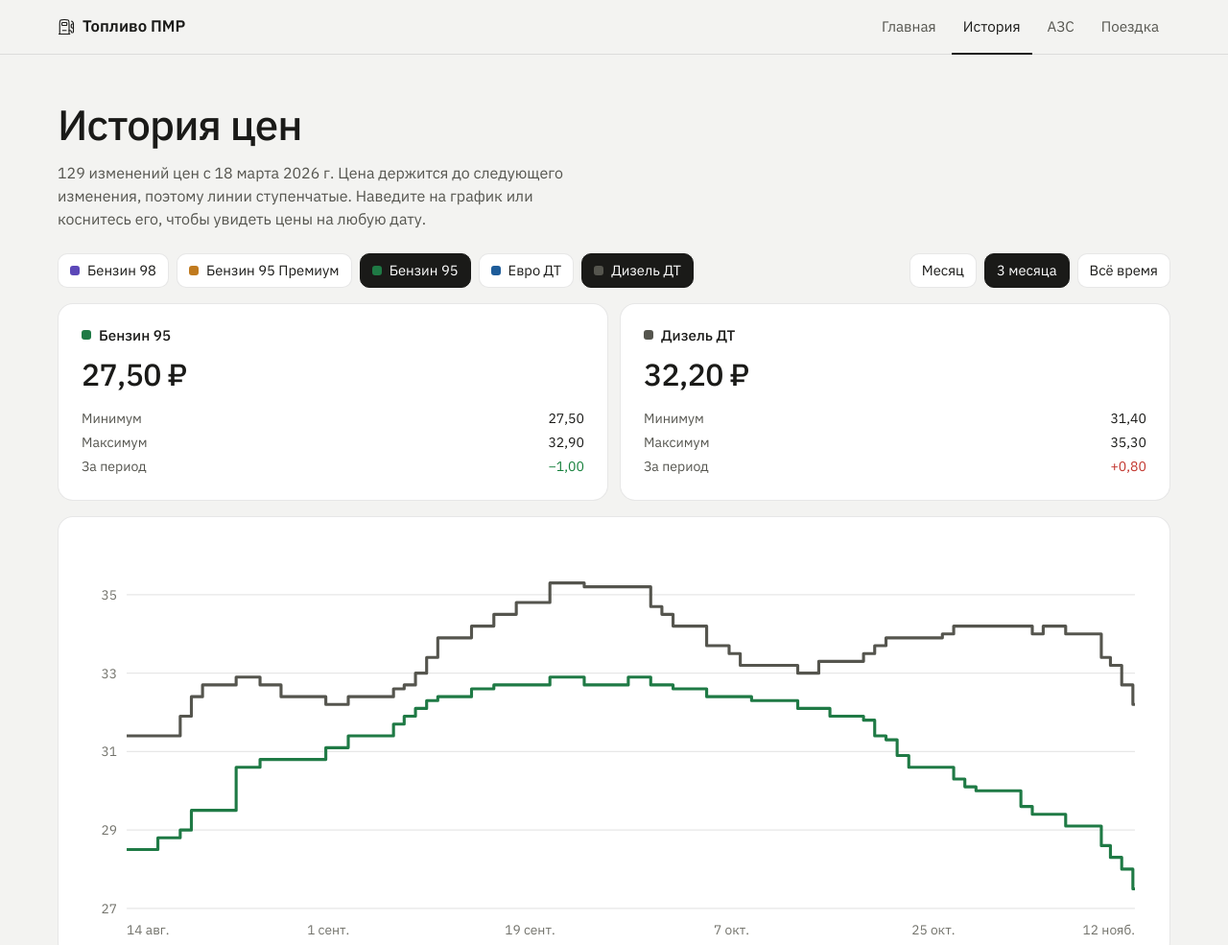
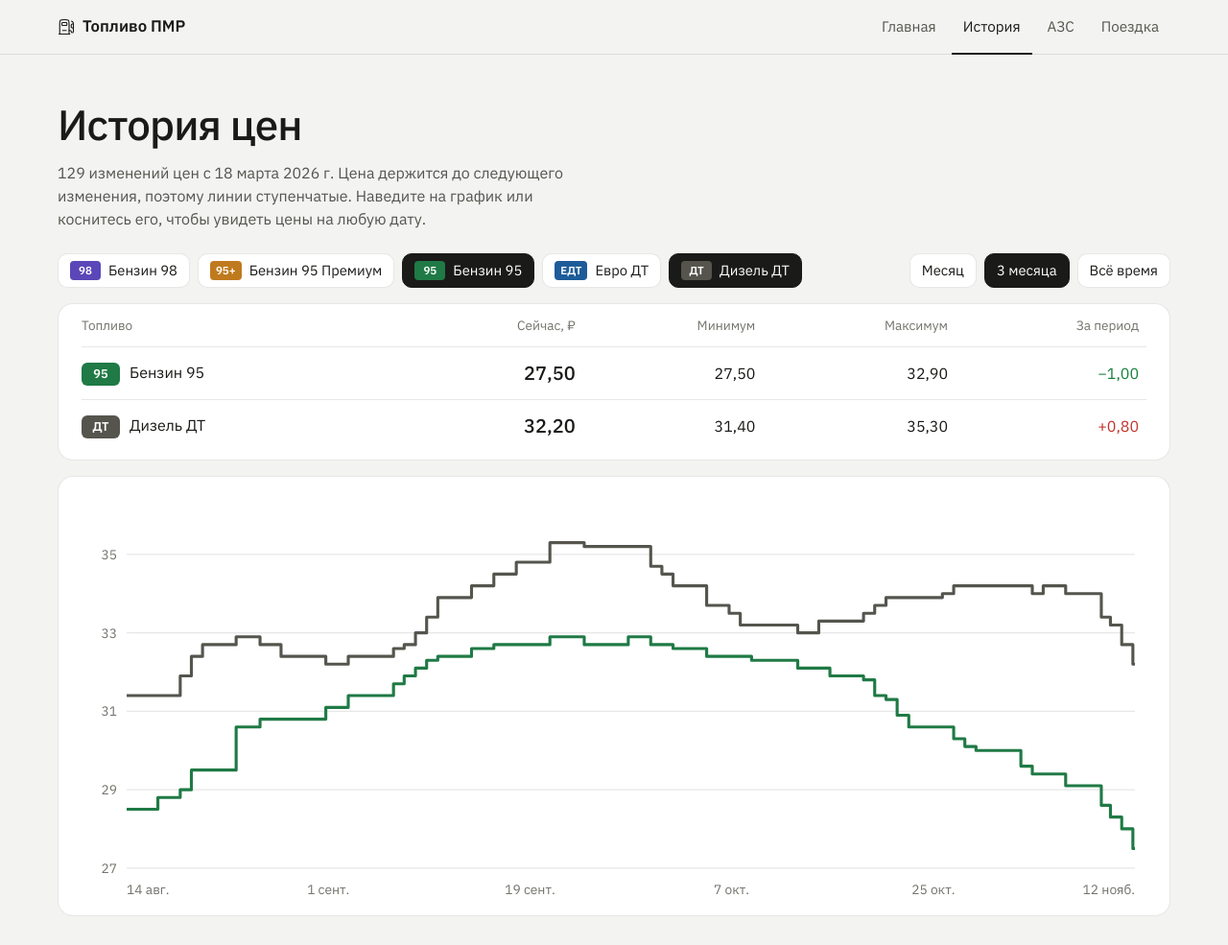
Before and after one commit to stasgrumeza201-ctrl/fuelpmr, a plain HTML site: page history.html in a window 1280 px wide. Shown: the top 985 px of the page at 96% size. Drawn offline with Linux system fonts and the light colour scheme.

Commit message:
style: unslop polish pass
Grade tags in fuel chips, history summary as a table instead of equal
cards, flat chart fill, trip reference tables in one box, 4px grid.

Co-Authored-By: Claude Opus 5.5 <noreply@anthropic.com>

```diff
--- a/assets/app.css
+++ b/assets/app.css
@@ -38,7 +38,7 @@ h1,h2,h3{font-weight:500;line-height:1.15;text-wrap:balance}
 .chip{display:inline-flex;align-items:center;gap:8px;height:36px;border:1px solid var(--line);background:var(--surface);border-radius:var(--r);padding:0 12px;font-size:.92rem;cursor:pointer;transition:background-color .15s var(--ease),border-color .15s var(--ease),color .15s var(--ease)}
 .chip:hover{border-color:rgba(26,26,24,.3)}
 .chip[aria-pressed=true]{background:var(--ink);color:#fff;border-color:var(--ink)}
-.chip .sw{width:10px;height:10px;border-radius:3px;flex:none}
+.chip .tag{min-width:32px;height:20px;font-size:.72rem;border-radius:4px}
 .chip .n{color:var(--ink-3)}
 .chip[aria-pressed=true] .n{color:rgba(255,255,255,.65)}
 .d-down{color:var(--down)}.d-up{color:var(--up)}
--- a/history.html
+++ b/history.html
@@ -11,12 +11,15 @@
 <link rel="stylesheet" href="assets/app.css">
 <style>
 .controls{display:flex;justify-content:space-between;gap:12px;flex-wrap:wrap;margin-bottom:16px}
-.stats{display:grid;grid-template-columns:repeat(auto-fit,minmax(200px,1fr));gap:12px;margin-bottom:16px}
-.stat h3{font-size:.95rem;display:flex;align-items:center;gap:8px}
-.stat .sw{width:10px;height:10px;border-radius:3px}
-.stat .now{font-weight:500;font-size:2rem;letter-spacing:-.02em;margin-top:8px}
-.stat dl{display:grid;grid-template-columns:auto 1fr;gap:4px 12px;font-size:.88rem;margin-top:12px}
-.stat dt{color:var(--ink-2)}.stat dd{text-align:right}
+/* сводка — короткая таблица над графиком, а не ряд одинаковых карточек */
+.sum-wrap{overflow-x:auto;margin-bottom:16px;padding-block:8px}
+.sum{width:100%;border-collapse:collapse}
+.sum th,.sum td{padding:12px 8px;text-align:right;white-space:nowrap;border-bottom:1px solid var(--line)}
+.sum th{font-weight:400;font-size:.85rem;color:var(--ink-3);padding-top:4px}
+.sum tr:last-child td{border-bottom:0}
+.sum th:first-child,.sum td:first-child{text-align:left;padding-left:0}
+.sum td:first-child .tag{margin-right:10px}
+.sum .now{font-weight:500;font-size:1.25rem}
 .chart-box{position:relative;padding:20px 16px 12px}
 #chart{width:100%;height:auto;display:block;touch-action:pan-y}
 #chart .grid line{stroke:var(--line)}
@@ -33,7 +36,7 @@
 .tbl th{font-weight:400;font-size:.85rem;color:var(--ink-3)}
 .tbl td+td,.tbl th+th{text-align:right}
 .d-down{color:var(--down)}.d-up{color:var(--up)}
-.more{margin-top:14px}
+.more{margin-top:16px}
 </style>
 </head>
 <body>
@@ -47,13 +50,13 @@
       <button class="chip" type="button" data-r="0" aria-pressed="false">Всё время</button>
     </div>
   </div>
-  <div class="stats" id="stats"></div>
+  <div class="box sum-wrap"><table class="sum num"><thead><tr><th>Топливо</th><th>Сейчас, ₽</th><th>Минимум</th><th>Максимум</th><th>За период</th></tr></thead><tbody id="stats"></tbody></table></div>
   <div class="box chart-box"><svg id="chart" viewBox="0 0 900 340" role="img" aria-label="График цен"></svg><div class="tip num" id="tip"></div></div>
   <section class="changes"><h2>Все изменения</h2><div class="box tbl-wrap"><table class="tbl num"><thead id="thead"></thead><tbody id="rows"></tbody></table></div>
   <button class="btn ghost more" type="button" id="more">Показать ещё</button></section>
 </div></main>
 <script type="module">
-import { chrome, watchData, FUEL_META, rub, esc, fmtDate, param } from './assets/app.js';
+import { chrome, watchData, FUEL_META, rub, esc, fmtDate, param, tag } from './assets/app.js';
 chrome();
 const $ = s => document.querySelector(s);
 let api, range = 90, shown = new Set(), limit = 25;
@@ -72,7 +75,7 @@ function draw() {
   const t0 = all[0].s[0].t, t1 = Date.now(), vs = all.flatMap(a => a.s.map(p => p.v));
   const lo = Math.floor(Math.min(...vs) - .5), hi = Math.ceil(Math.max(...vs) + .5);
   const X = t => L + (t - t0) / (t1 - t0) * (W - L - R), Y = v => T + (hi - v) / (hi - lo) * (H - T - B);
-  let s = '<defs>' + all.map(({ id }) => `<linearGradient id="g-${id}" x1="0" x2="0" y1="0" y2="1"><stop offset="0" stop-color="${FUEL_META[id].color}" stop-opacity=".18"/><stop offset="1" stop-color="${FUEL_META[id].color}" stop-opacity="0"/></linearGradient>`).join('') + '</defs><g class="grid">';
+  let s = '<g class="grid">';
   const step = Math.max(1, Math.ceil((hi - lo) / 6));
   for (let v = lo; v <= hi; v += step) s += `<line x1="${L}" x2="${W - R}" y1="${Y(v)}" y2="${Y(v)}"/><text x="${L - 8}" y="${Y(v) + 4}" text-anchor="end">${v}</text>`;
   const ticks = 5;
@@ -80,7 +83,7 @@ function draw() {
   s += '</g>';
   all.forEach(({ id, s: pts }) => {
     let d = ''; pts.forEach((p, i) => { d += i ? `H${X(p.t).toFixed(1)}V${Y(p.v).toFixed(1)}` : `M${X(p.t).toFixed(1)} ${Y(p.v).toFixed(1)}`; });
-    if (all.length === 1) s += `<path d="${d}V${H - B}H${L}Z" fill="url(#g-${id})"/>`;
+    if (all.length === 1) s += `<path d="${d}V${H - B}H${L}Z" fill="${FUEL_META[id].color}" fill-opacity=".08"/>`;
     s += `<path class="ln" d="${d}" stroke="${FUEL_META[id].color}"/>`;
   });
   s += `<line class="cross" id="cross" y1="${T}" y2="${H - B}" x1="-10" x2="-10"/>`;
@@ -103,8 +106,7 @@ function draw() {
 function stats() {
   $('#stats').innerHTML = [...shown].map(id => {
     const pts = series(id), vs = pts.map(p => p.v), ch = +(api.price(id) - pts[0].v).toFixed(2);
-    return `<div class="box stat num"><h3><span class="sw" style="background:${FUEL_META[id].color}"></span>${esc(api.fuel(id).name)}</h3><div class="now">${rub(api.price(id))} ₽</div>
-      <dl><dt>Минимум</dt><dd>${rub(Math.min(...vs))}</dd><dt>Максимум</dt><dd>${rub(Math.max(...vs))}</dd><dt>За период</dt><dd class="${ch < 0 ? 'd-down' : ch > 0 ? 'd-up' : ''}">${ch > 0 ? '+' : ch < 0 ? '−' : ''}${rub(Math.abs(ch))}</dd></dl></div>`;
+    return `<tr><td>${tag(id)}${esc(api.fuel(id).name)}</td><td class="now">${rub(api.price(id))}</td><td>${rub(Math.min(...vs))}</td><td>${rub(Math.max(...vs))}</td><td class="${ch < 0 ? 'd-down' : ch > 0 ? 'd-up' : ''}">${ch > 0 ? '+' : ch < 0 ? '−' : ''}${rub(Math.abs(ch))}</td></tr>`;
   }).join('');
 }
 
@@ -130,7 +132,7 @@ watchData(next => {
     const pick = param('fuel');
     (api.fuel(pick) ? [pick] : ['f-95', 'f-dt']).forEach(id => shown.add(id));
     if (api.fuel(pick)) document.documentElement.dataset.fuel = pick;
-    $('#fuels').innerHTML = api.fuels.map(f => `<button class="chip" type="button" data-f="${f.id}" aria-pressed="${shown.has(f.id)}"><span class="sw" style="background:${FUEL_META[f.id].color}"></span>${esc(f.name)}</button>`).join('');
+    $('#fuels').innerHTML = api.fuels.map(f => `<button class="chip" type="button" data-f="${f.id}" aria-pressed="${shown.has(f.id)}">${tag(f.id)}${esc(f.name)}</button>`).join('');
     document.querySelectorAll('[data-f]').forEach(b => b.addEventListener('click', () => {
       const id = b.dataset.f; shown.has(id) ? shown.size > 1 && shown.delete(id) : shown.add(id);
       document.querySelectorAll('[data-f]').forEach(x => x.setAttribute('aria-pressed', shown.has(x.dataset.f))); render();
```
Also changed, not shown: stations.html (+2 -2 lines).
